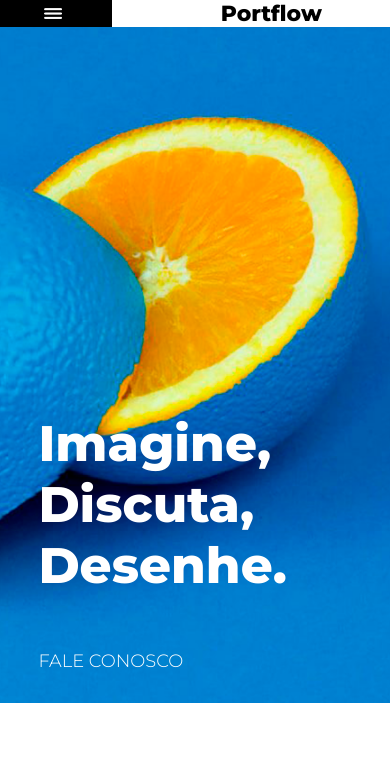
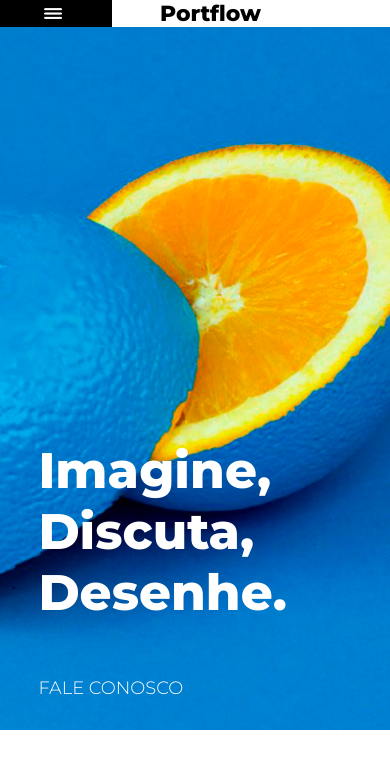
Before and after one commit to Yur1-Gomes/Desafio-final-modulo1, a plain HTML site: page index.html in a window 390 px wide. Shown: the top 766 px of the page. Drawn offline with Linux system fonts and the light colour scheme.

Commit message:
header adjusted

```diff
--- a/index.html
+++ b/index.html
@@ -26,6 +26,7 @@
             </ul>
         </nav>
         </section>
+        <section class="blank-box"></section>
         <section class="blue-box">
             <h1>Imagine, Discuta, Desenhe.</h1>
             <h2>FALE CONOSCO</h2>
--- a/style.css
+++ b/style.css
@@ -11,6 +11,7 @@
     position: fixed;
     height: 13vh;
     width: 100%;
+    z-index: 99;
     display: flex;
     justify-content: space-between;
 }
@@ -47,12 +48,16 @@ li:hover{
     cursor: pointer;
     font-weight: bold;
 }
+.blank-box{
+    height: 13vh;
+}
 .blue-box{
     width: 100%;
     height: 83.25vh;
     background-image: url("assets/laranjaazulrecorte.png");
     background-repeat: no-repeat;
     background-size: cover;
+    position: relative;
     display: flex;
     flex-direction: column;
     justify-content: center;
@@ -121,12 +126,13 @@ footer h5{
 button{
     display: none;
 }
-@media(max-width:1440px){
+@media(max-width:1366px){
     .top-bar h3{
         margin-left: 6.8rem;
     }
     .blue-box{
-        background-position: 64%;
+        background-position: 66%;
+        height: 83.25vh;
     }
     .blue-box h1{
         font-size: 4rem;
@@ -172,6 +178,9 @@ button{
         height: 1.69rem;
         background-color: black;
     }
+    .blank-box{
+        height: 1.69rem;
+    }
     .menu img{
         height: 0.7rem;
         width: 1.13rem;
@@ -192,7 +201,7 @@ button{
     }
     .blue-box{
         justify-content: flex-end;
-        background-position: 84%;
+        background-position: 80%;
     }
     .blue-box h1{
         font-size: 2.8rem;
@@ -207,7 +216,6 @@ button{
     .container-img{
         justify-content: center;
         margin-left: auto;
-
     }
     .container-img img{
         height: 18.75rem;
@@ -237,6 +245,9 @@ button{
     }
 }
 @media (max-width:411px){
+    .top-bar h3{
+        margin-left: 3rem;
+    }
     .blue-box h1{
         font-size: 3.12rem;
     }
```
